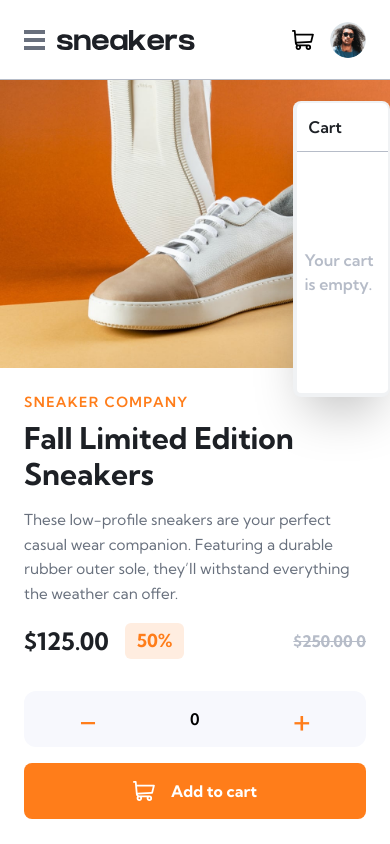
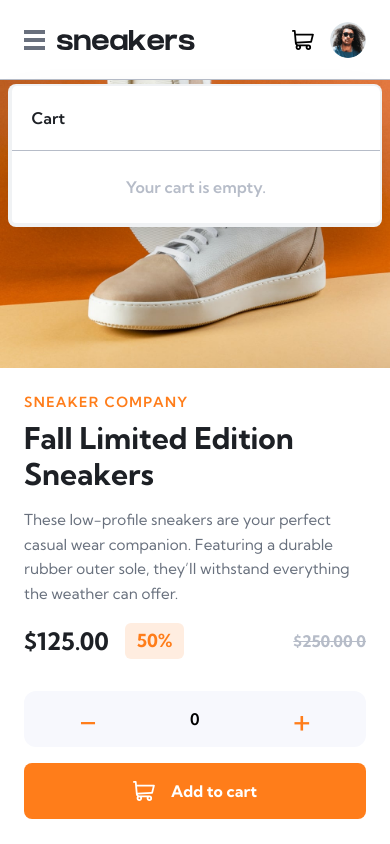
Before and after one commit to Girishbanua/shoe-ecommerce-page, a React (Vite) app: page / in a window 390 px wide. Both pictures are taken after a click on the button 303 px from the left and 39 px from the top of the page. Built offline with nearby package versions, Linux system fonts and the light colour scheme.

Commit message:
Cart component made responsive

```diff
--- a/src/App.jsx
+++ b/src/App.jsx
@@ -112,11 +112,11 @@ function Header({ visible, setVisible, count, setCount }) {
 
 function CartComp({ count, setCount }) {
   return (
-    <div className="cart absolute h-[35vh] w-[25vw] top-[12vh] right-0 shadow-2xl rounded-lg flex flex-col bg-White border-Grayish-blue/20 border-2 border-b-4 border-l-4 ">
-      <div className="up border-b-Grayish-blue border-b">
+    <div className="cart absolute sm:h-[35vh] w-[96vw] sm:w-[25vw] top-[10vh] sm:top-[12vh] right-2 sm:right-0 shadow-2xl rounded-lg flex flex-col bg-White border-Grayish-blue/20 border-2 border-b-4 border-l-4 ">
+      <div className="up border-b-Grayish-blue border-b p-2 ">
         <h2 className="p-3 font-semibold text-Very-dark-blue ">Cart</h2>
       </div>
-      <div className="down flex items-center justify-center h-full p-2 ">
+      <div className="down flex items-center justify-center h-full py-6 sm:p-2 ">
         {count > 0 ? (
           <ProductComp count={count} setCount={setCount} />
         ) : (
@@ -139,7 +139,7 @@ function ProductComp({ count, setCount }) {
           className="h-16 rounded-lg"
         />
         <div>
-          <p className="text-Dark-grayish-blue">
+          <p className="text-Dark-grayish-blue sm:text-normal text-[0.9rem]">
             Fall Limited Edition Sneakers
           </p>
           <p className="text-Dark-grayish-blue">
@@ -148,7 +148,7 @@ function ProductComp({ count, setCount }) {
           </p>
         </div>
         <button onClick={() => setCount(0)}>
-          <img src="images/delete.png" alt="delete" className="h-7 " />
+          <img src="icons/icon-delete.svg" alt="delete" className="h-7 " />
         </button>
       </div>
       <button className="orange-button mt-5">Checkout</button>
```
